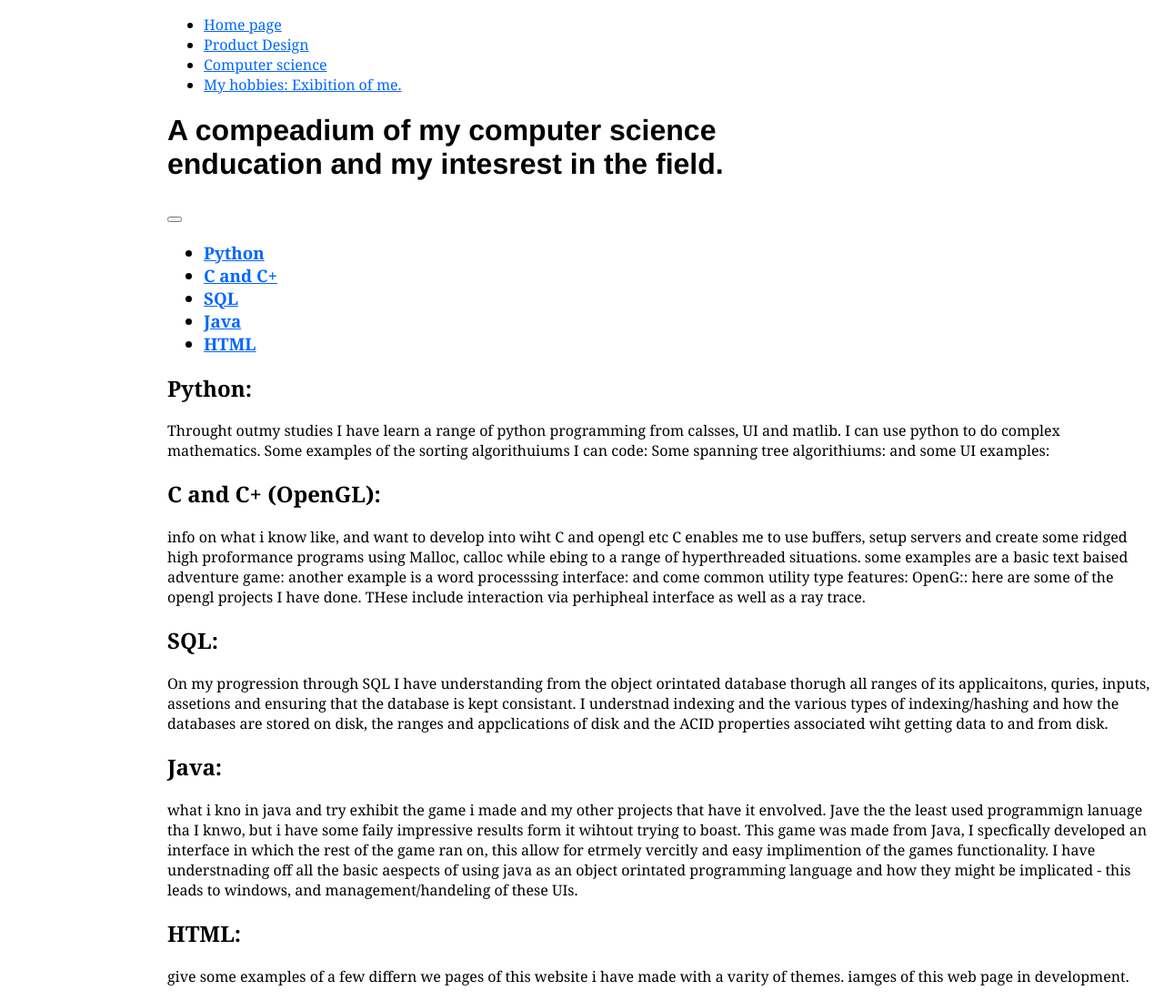
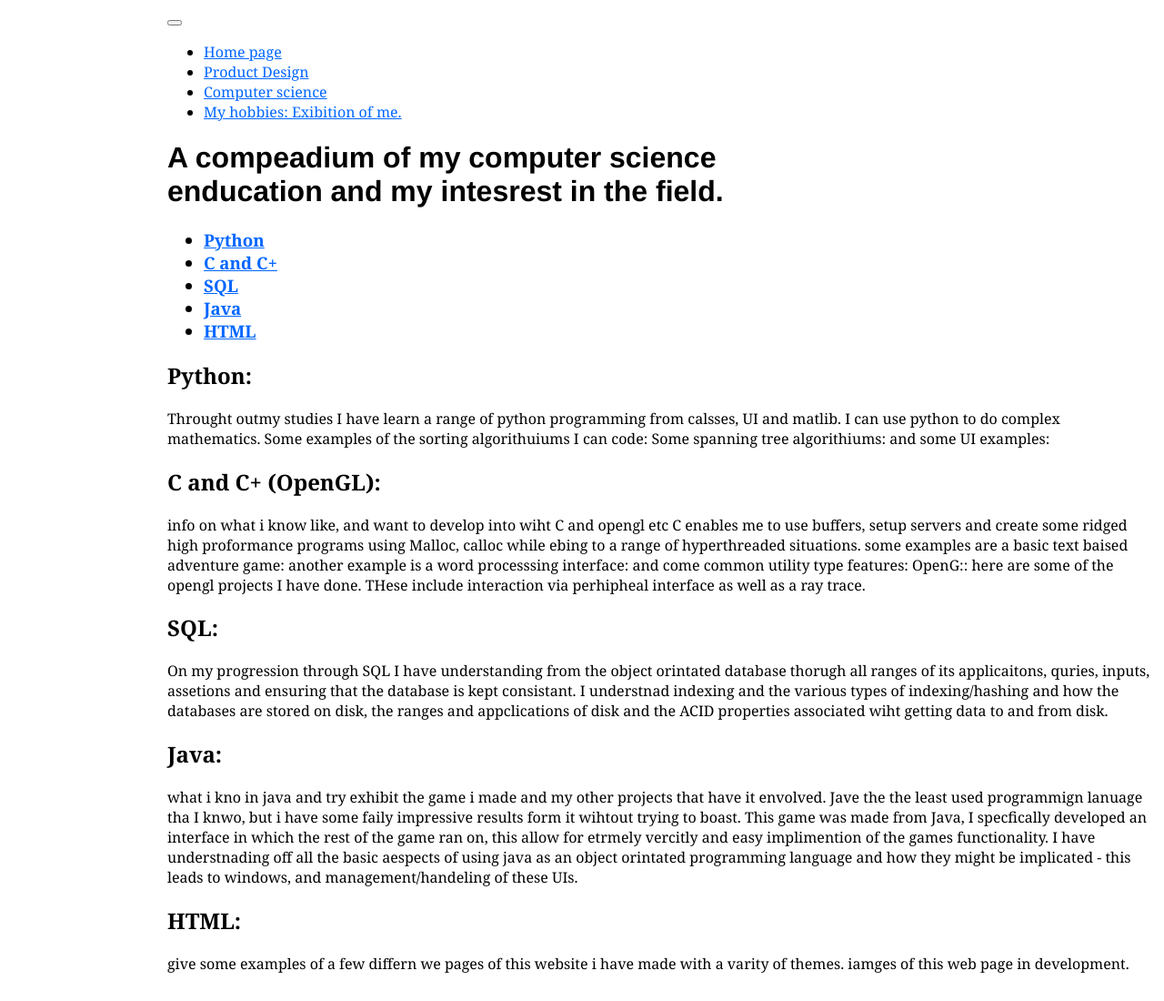
Before and after one commit to TheTriangleTrippa/Portfolio, a Jekyll site: the page built from CompSci.html, in a window 1280 px wide. Shown: the whole page at 91% size. Built offline with Jekyll 4.4.1, drawn with Linux system fonts in a browser that asks for light colours.

Commit message:
Update CompSci_pg.html

```diff
--- a/_includes/CompSci_pg.html
+++ b/_includes/CompSci_pg.html
@@ -9,6 +9,11 @@
     <!-- content navigation -->
 
    <div class="navbar">
+     <!--<form action="https://thetriangletrippa.github.io/Portfolio/Liam_K_May_CV_2021.pdf" method="get" target="_blank" >-->
+        <form action="https://thetriangletrippa.github.io/Portfolio/dwnld_test.txt" method="get" target="_blank" >
+          <button class="downloader">
+          </button>
+        </form>
    <ul >
     <li><a href="index.html">Home page</a>
     <li><a href="ProdDesign.html">Product Design</a>
@@ -21,11 +26,6 @@
     <h1 class="title"> A compeadium of my computer science <br>enducation and my intesrest in the field.</h1>
 
    <h3 class="languages">
-        <!--<form action="https://thetriangletrippa.github.io/Portfolio/Liam_K_May_CV_2021.pdf" method="get" target="_blank" >-->
-        <form action="https://thetriangletrippa.github.io/Portfolio/dwnld_test.txt" method="get" target="_blank" >
-          <button class="downloader">
-          </button>
-        </form>
      <ul class="languages">
         <li><a href="#python_id">Python</a>
         <li><a href="#c_id">C and C+ </a>
```
